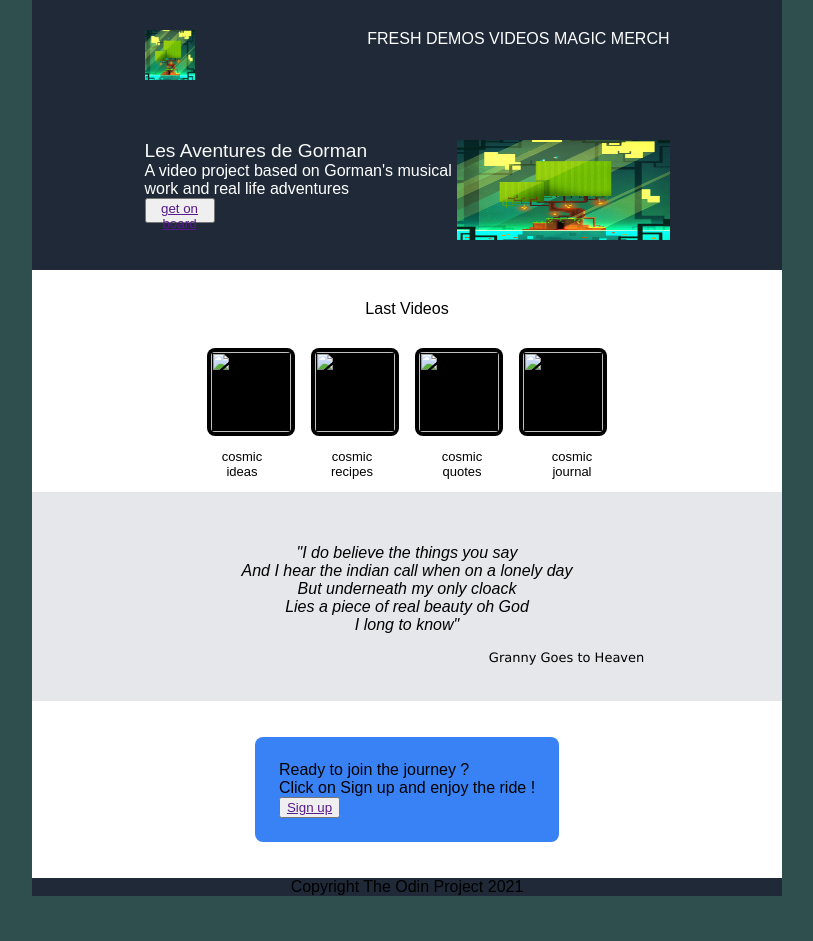
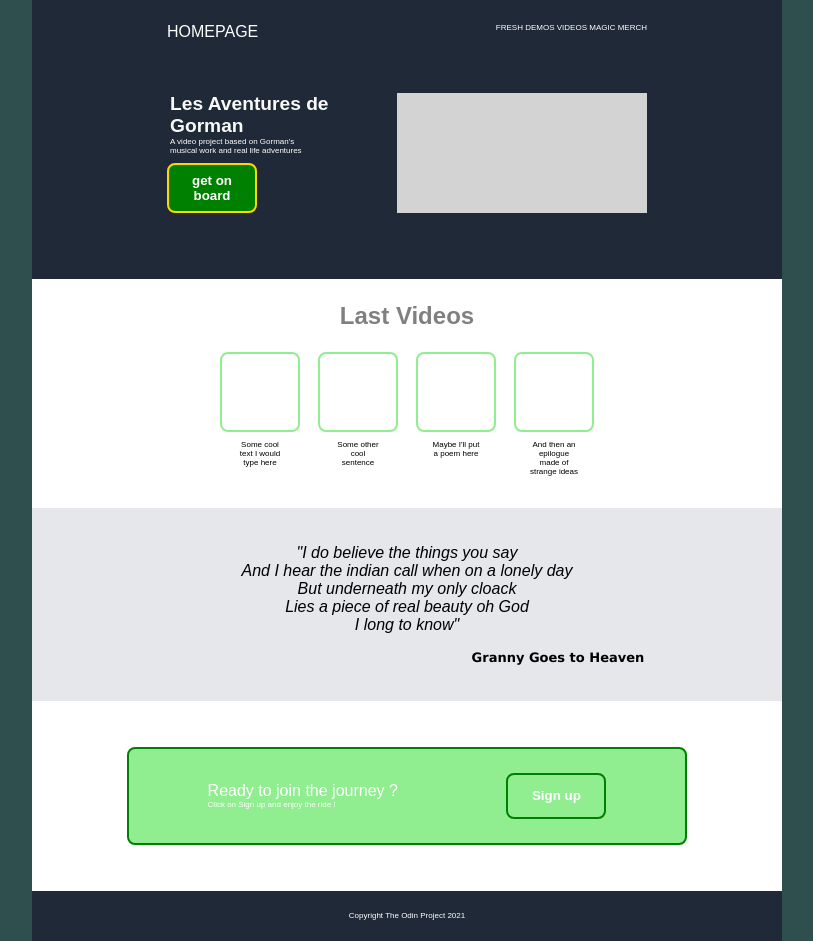
Before and after one commit to grannygoestoheaven/Odin_langing_page, a plain HTML site: page index.html in a window 1280 px wide. Shown: the whole page, without its empty margins (233-1046 px from the left). Before the commit the page ends 896 px from the top, so only its background shows below. Drawn offline with Linux system fonts and the light colour scheme.

Commit message:
fixed_videos_section

```diff
--- a/index.html
+++ b/index.html
@@ -10,7 +10,7 @@
 <body>
     <div class="container_1">
         <div class="header">
-            <img class="logo" src="tree.png"></img>
+            <div class="logo">HOMEPAGE</div>
                 <ul>
                     <li><a href="">Fresh Demos</a></li>
                     <li><a href="">Videos</a></li>
@@ -19,34 +19,41 @@
         </div>
         <div class="hero">
             <div class="hero-left_container">
+                <div class="text">
                     <div class="main_text">
                         Les Aventures de Gorman
                     </div>
                     <div class="secondary_text">
                         A video project based on Gorman's musical work and real life adventures
                     </div>
+                </div>
                 <button class="button">
                     <a href="">get on board</a>
                 </button>
             </div>
-            <img class="my_image" src="tree.png">
+            <div class="my_image" src="tree.png"></div>
         </div>
     </div>
     <div class="information-section">
         <div class="header">Last Videos</div>
-        <div class="img_container">
-            <img class="illustration 1" src="">
-            <img class="illustration 2" src="">
-            <img class="illustration 3" src="">
-            <img class="illustration 4" src="">
+        <div class="videos_container">
+            <div class="video 1">
+                <div class="illustration 1" src=""></div>
+                <div class="text">Some cool text I would type here</div>
             </div>
-        <div class="txt_container">
-            <ul>
-                <li>cosmic ideas</li>
-                <li>cosmic recipes</li>
-                <li>cosmic quotes</li>
-                <li>cosmic journal</li>
-            </ul>
+            <div class="video 2">
+                <div class="illustration 2" src=""></div>
+                <div class="text">Some other cool sentence</div>
+            </div>
+            <div class="video 3">
+                <div class="illustration 3" src=""></div>
+                <div class="text">Maybe I'll put a poem here</div>
+            </div>
+            <div class="video 4">
+                <div class="illustration 4" src=""></div>
+                <div class="text">And then an epilogue made of strange ideas</div>
+            </div>
+        </div>
     </div>
     </div>
     <div class="quote_section">
@@ -61,9 +68,11 @@
     </div>
     <div class="call_to_action_section">
         <div class="container_2">
+            <div class="text">
                 <div class="call_to_action_text">Ready to join the journey ?</div>
                 <div class="registration_text">
                     Click on Sign up and enjoy the ride !
+                </div>
             </div>
             <button class="sign_up"><a href="">Sign up</a></button>
         </div>
--- a/styles.css
+++ b/styles.css
@@ -1,17 +1,23 @@
 * {
-       /* margin: 0; */
-       /* padding: 0; */
+       margin: 0;
+       padding: 0;
+       box-sizing: border-box;
+}
+
+html {
+       background-color: darkslategrey;
+       align-items: center;
 }
 
 body {
        display: flex;
        flex-direction: column;
+       justify-content: center;
+       min-height: 100vh;
        max-width: 750px;
-       max-height: 100vh;
-       margin: auto;
+       margin: 0 auto;
+       margin-bottom: 0;
        font-family: Arial;
-       background-color: darkslategrey;
-
 }
 
 .container_1 {
@@ -20,11 +26,12 @@ body {
        background-color: #1f2937;
 }
 
-.header, .hero {
+.header {
        display: flex;
        color: white;
-       padding: 4% 8%;
-       width: 70%;
+       font-size: 8px;
+       padding: 3% 8%;
+       width: 80%;
        margin: auto;
        justify-content: space-between;
 }
@@ -34,8 +41,7 @@ body {
 }
 
 .header .logo {
-       height: 50px;
-       width: 50px;
+       font-size: 16px;
 }
 
 .header ul {
@@ -46,7 +52,6 @@ body {
        display: inline-block;
        list-style: none;
        gap: 40px;
-       /* margin: 0 20px; */
 }
 
 .header ul li a {
@@ -56,9 +61,22 @@ body {
        font-weight: 70px;
 }
 .my_image {
-       background-color: azure;
+       background-color: lightgrey;
        width: 350px;
-       height: 100px;
+}
+
+.hero {
+       display: flex;
+       color: white;
+       padding: 4% 8%;
+       width: 80%;
+       margin: auto;
+       justify-content: space-between;
+       margin-bottom: 36px;
+}
+
+.hero .my_image {
+       max-width: 250px;
 }
 
 .hero-left_container {
@@ -66,17 +84,41 @@ body {
        flex-direction: column;
 }
 
+.hero-left_container .text {
+       padding-left: 3px;
+}
 
 .hero-left_container button {
        display: flex;
-       max-width: 70px;
-       max-height: 25px;
- }
+       justify-content: center;
+       align-items: center;
+       font-weight: bold;
+       max-width: 90px;
+       margin-top: 8px;
+       padding: 4px;
+       background-color: #3882f6;
+       background-color: green;
+       border: 2px solid gold;
+       border-radius: 8px;
+}
+.hero-left_container button a {
+       text-decoration: none;
+       padding-top: 4px;
+       padding-bottom: 4px;
+       color: white;
+}
 
-.main_text {
-        color: #f9faf8;
+.hero-left_container .main_text {
+       color: #f9faf8;
         font-size: larger;
-    }
+        font-weight: bold;
+       }
+
+.hero-left_container .secondary_text {
+       font-size: 8px;
+       font-weight: small;
+       max-width: 150px;
+}
 
 .information-section {
        display: flex;
@@ -85,29 +127,39 @@ body {
 }
 
 .information-section .header {
-       color: black;
+       color: grey;
        justify-content: center;
+       font-size: 24px;
+       font-weight: bold;
 }
 
-.information-section .img_container {
+.information-section .videos_container {
        display: flex;
-       flex-wrap: wrap;
-       /* max-width: 80px; */
        justify-content: center;
        align-items: top;
        height: auto;
-       gap: 16px;
+       gap: 18px;
+       margin-bottom: 24px;
 }
 
-.information-section .img_container img {
-       color: #fff;
-       background-color: black;
-       border: 8px black;
+.information-section .videos_container .video {
+       display: flex;
+       flex-direction: column;
+       align-items: center;
+}
+
+.information-section .videos_container .video .illustration {
        height: 80px;
        width: 80px;
-       padding: 4px;
+       background-color: white;
+       border: 2px solid lightgreen;
        border-radius: 8px;
-       /* flex-direction: column; */
+}
+.information-section .videos_container .video .text {
+       max-width: 65px;
+       text-align: center;
+       padding: 8px;
+       font-size: 8px;
 }
 
 .information-section .txt_container ul {
@@ -118,13 +170,11 @@ body {
        margin: 1em auto;
        padding-left: 0;
        gap: 50px;
-       /* flex-wrap: wrap; */
 }
 
 .information-section .txt_container ul li {
        max-width: 60px;
        text-align: center;
-       /* flex-wrap: wrap; */
 }
 
 .quote_section {
@@ -145,26 +195,59 @@ body {
 .quote_section .signature {
        max-width: 85%;
        text-align: right;
+       margin-top: 16px;
        font-family: 'Lucida Sans', 'Lucida Sans Regular', 'Lucida Grande', 'Lucida Sans Unicode', Geneva, Verdana, sans-serif;
        font-size: small;
-       font-style: calc();
+       font-weight: bold;
 }
 
 .call_to_action_section {
-       /* width: 350px; */
        display: flex;
        justify-content: center;
        background-color: #fff;
-       padding: 36px;
+       padding: 46px;
 }
 
 .call_to_action_section .container_2 {
-       display: inline-block;
-       justify-content: space-between;
-       /* font-family: Arial, Helvetica, sans-serif */
+       display: flex;
+       justify-content: space-around;
+       align-items: center;
+       width: 85%;
        padding: 24px;
        background-color: #3882f6;
+       background-color: lightgreen;
+       color: white;
+       border: 2px solid green;
        border-radius: 8px;
+}
+
+.call_to_action_section .container_2 .call_to_action_text {
+       font-size: 16px;
+}
+.call_to_action_section .container_2 .registration_text {
+       font-size: 8px;
+}
+
+.call_to_action_section .container_2 button {
+       display: flex;
+       align-items: center;
+       justify-content: center;
+       width: 100px;
+       border: none;
+       border-radius: 8px;
+       background-color: #3882f6;
+       background-color: lightgreen;
+       border: 2px solid green;
+}
+
+.call_to_action_section .container_2 button a {
+       text-decoration: none;
+       font-family: Arial;
+       font-weight: bold;
+       text-shadow: 9px;
+       color: green;
+       color: white;
+       padding: 1em;
 }
 
 .footer {
@@ -173,4 +256,6 @@ body {
        align-items: center;
        height: 50px;
        background-color: #1f2937;
+       color: white;
+       font-size: 8px;
 }
```
Lines whose indentation alone changed are shown as unchanged.
